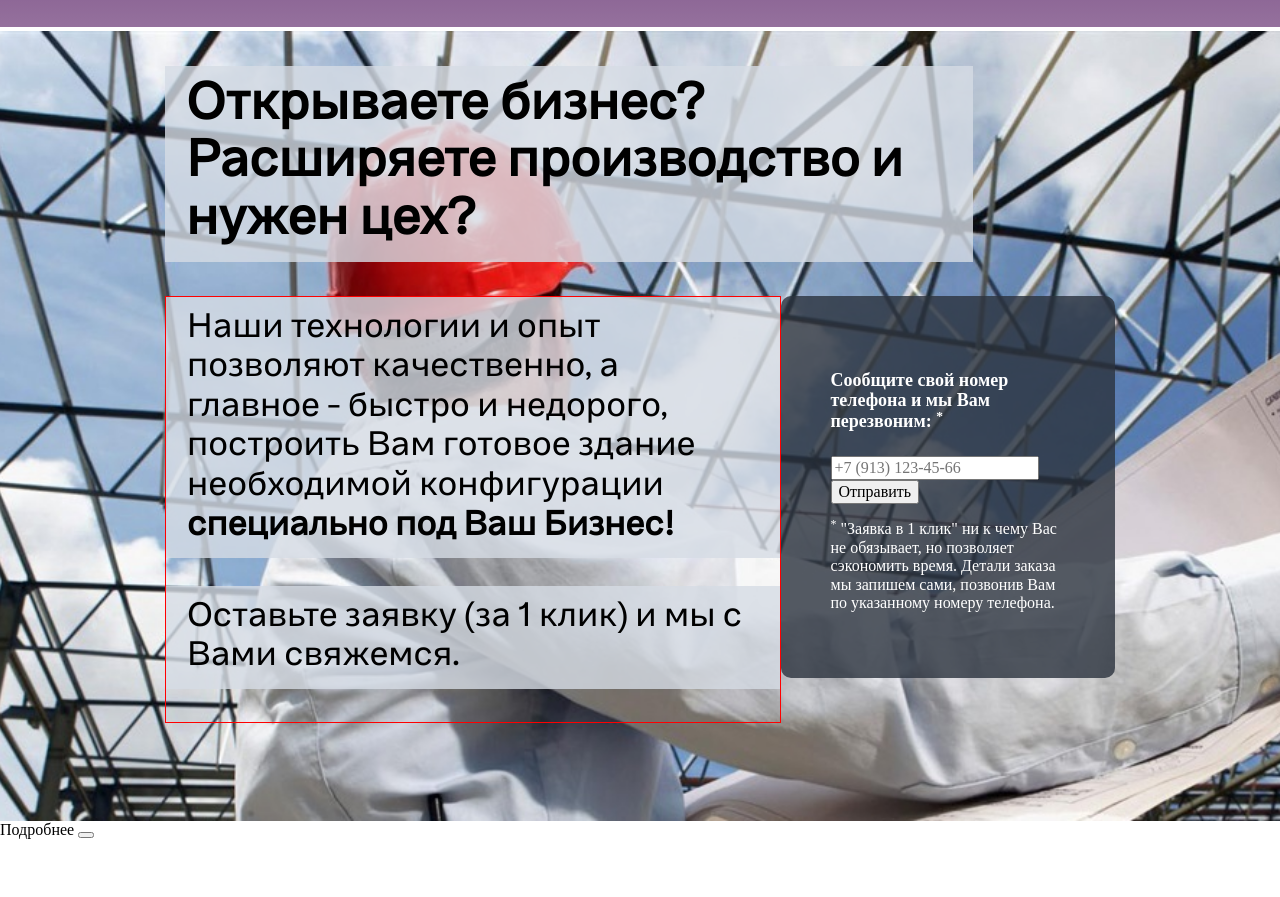
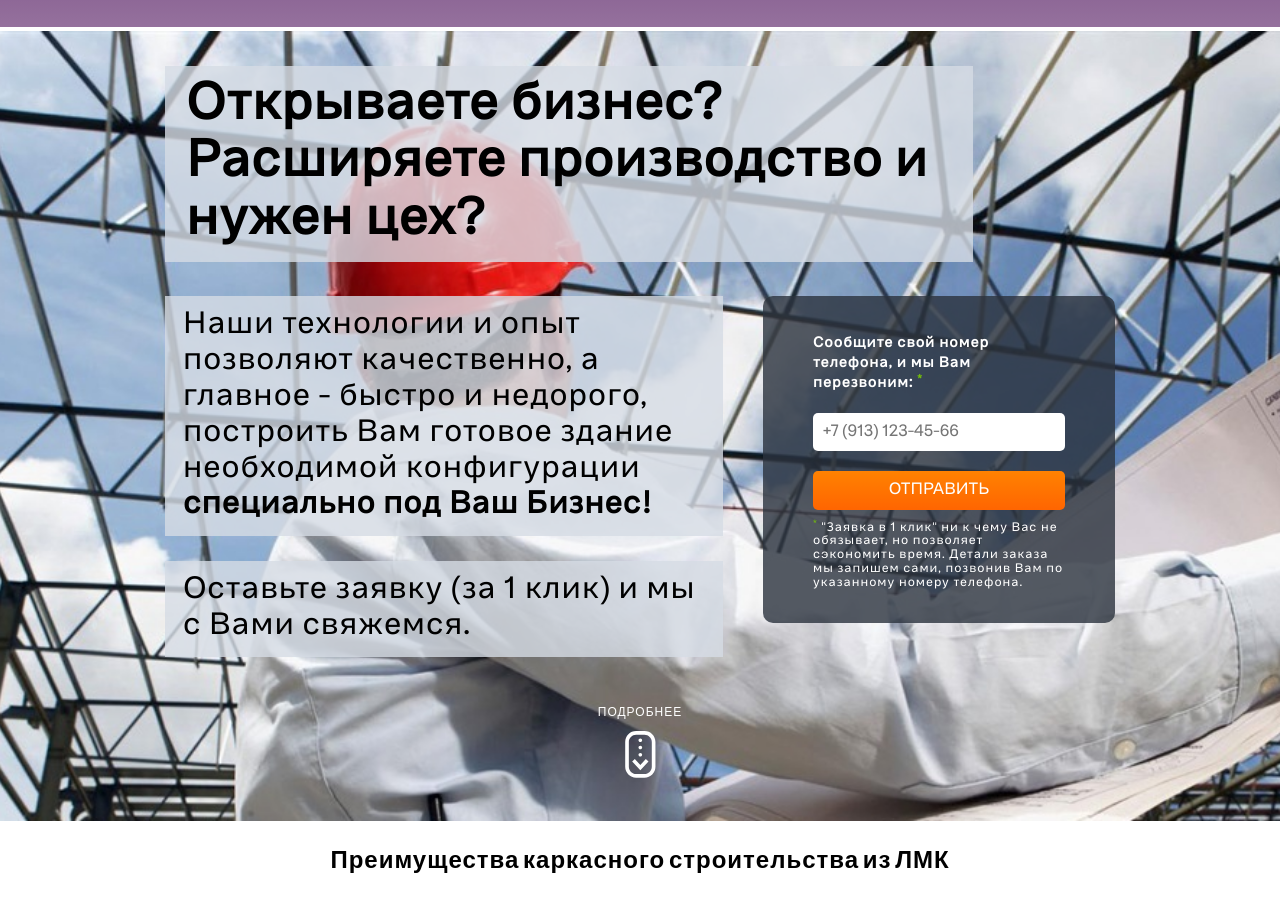
Before and after one commit to AnaBeloborodova/ZLMK, a website: page index.html in a window 1280 px wide. Shown: the part 179-1076 px from the top of the page. Before the commit the page ends 1019 px from the top, so only its background shows below. Drawn offline with Linux system fonts and the light colour scheme; files whose address does not match are found by name; a web font is replaced by a local one.

Commit message:
:add form

```diff
--- a/index.html
+++ b/index.html
@@ -65,24 +65,32 @@
             </div>
 
             <form class="form group__form" action="">
-                <h4>Сообщите свой номер телефона и мы Вам перезвоним: <sup>&#42;</sup></h4>
+                <h4>Сообщите свой номер телефона, и мы Вам перезвоним: <sup>&#42;</sup></h4>
                 <input type="text" placeholder="+7 (913) 123-45-66">
                 <button><span>Отправить</span></button>
                 <p><sup>&#42;</sup> "Заявка в 1 клик" ни к чему Вас не обязывает, но позволяет сэкономить время. Детали
                     заказа мы запишем сами, позвонив Вам по указанному номеру телефона.</p>
             </form>
         </div>
+        <div class="button title__button">
+            <span>Подробнее</span>
+            <button type="button">
+                <svg height="35pt" viewBox="-90 0 512 512" width="35pt" fill="white" xmlns="http://www.w3.org/2000/svg"><path d="M166.238 430.145l-89.77-94.899 29.06-27.488 60.632 64.097 60.274-64.058 29.132 27.41zM332 392V120C332 53.832 278.168 0 212 0h-92C53.832 0 0 53.832 0 120v272c0 66.168 53.832 120 120 120h92c66.168 0 120-53.832 120-120zM212 40c44.113 0 80 35.887 80 80v272c0 44.113-35.887 80-80 80h-92c-44.113 0-80-35.887-80-80V120c0-44.113 35.887-80 80-80zm-46 41c-11.047 0-20 8.953-20 20s8.953 20 20 20 20-8.953 20-20-8.953-20-20-20zm0 80c-11.047 0-20 8.953-20 20s8.953 20 20 20 20-8.953 20-20-8.953-20-20-20zm0 80c-11.047 0-20 8.953-20 20s8.953 20 20 20 20-8.953 20-20-8.953-20-20-20zm0 0"/></svg>
+            </button>
+        </div>
     </div>
 
-    <div class="button">
-        <span>Подробнее</span>
-        <button type="button"></button>
-    </div>
+
 
 </section>
 <div class="line header__line"></div>
 <div class="line title__line"></div>
 
+<section class="advantages">
+    <h2 class="head advantages__head">Преимущества каркасного строительства из ЛМК</h2>
+
+</section>
+
 
 </body>
 </html>
--- a/src/sass/_setting.sass
+++ b/src/sass/_setting.sass
@@ -3,6 +3,8 @@
 
 body
   width: 100%
+  font-family: 'BloomingElegantSans-Bold', sans-serif
+  letter-spacing: 1px
 
 .container
   display: flex
--- /dev/null
+++ b/src/sass/blocks/_section-advantages.sass
@@ -0,0 +1,8 @@
+.advantages
+  &__head
+    text-align: center
+    &:after
+      content: ''
+      width: 140px
+      color: #b7b7b7
+      height: 1px
--- a/src/sass/blocks/_section-title.sass
+++ b/src/sass/blocks/_section-title.sass
@@ -16,26 +16,50 @@
     display: flex
     justify-content: space-between
     align-items: flex-start
+  &__button
+    display: flex
+    flex-direction: column
+    justify-content: center
+    align-items: center
+    text-align: center
+
+    & span
+      margin-bottom: 10px
+      margin-top: 20px
+      text-transform: uppercase
+      color: $light
+      font-size: 12px
+
+    & button
+      background-color: transparent
+      border: none
+      outline: none
+      & img
+        width: 35px
+        height: 35px
+
+
+
 
 .group-text
   display: flex
   flex-direction: column
   justify-content: flex-start
   align-items: flex-start
-  border: 1px solid red
+  margin-right: 40px
 
   &__slogan
     margin-top: 0
-    padding: 12px 21px
-    font-size: 33px
+    padding: 12px 18px
+    font-size: 30px
     line-height: 120%
     font-weight: normal
     font-family: 'BrutaGlbRegular-Regular', sans-serif
     background-color: rgba(214, 221, 229, 0.8)
   &__small-text
     margin-top: 0
-    padding: 12px 21px
-    font-size: 33px
+    padding: 12px 18px
+    font-size: 30px
     line-height: 120%
     font-weight: normal
     font-family: 'BrutaGlbRegular-Regular', sans-serif
@@ -44,10 +68,32 @@
 
 .group
   &__form
-    padding: 50px 50px
+    padding: 20px 50px
     height: 100%
     border-radius: 10px
     background-color: rgba(43, 51, 62, 0.8)
     color: $light
+    font-family: 'BrutaGlbRegular-Regular', sans-serif
     & h4
-      font-size: 18px
+      font-size: 14px
+      line-height: 20px
+    & sup
+      color: #76c208
+    & input
+      margin-bottom: 20px
+      padding: 10px 10px
+      border-radius: 5px
+      border: transparent
+      outline: none
+    & button
+      padding: 10px 10px
+      width: 100%
+      text-transform: uppercase
+      color: $light
+      background: linear-gradient(to top, #ff6501, #ff8201)
+      border-radius: 5px
+      border: transparent
+      outline: none
+
+    & p
+      font-size: 12px
--- a/src/sass/style.sass
+++ b/src/sass/style.sass
@@ -6,3 +6,4 @@
 @import "blocks/footer"
 @import "blocks/header"
 @import "blocks/section-title"
+@import "blocks/section-advantages"
```
Also changed, not shown: dist/css/style.min.css, dist/img/icons/scroll-down.svg (added), dist/img/icons/scroll.png (added), src/css/style.css.
